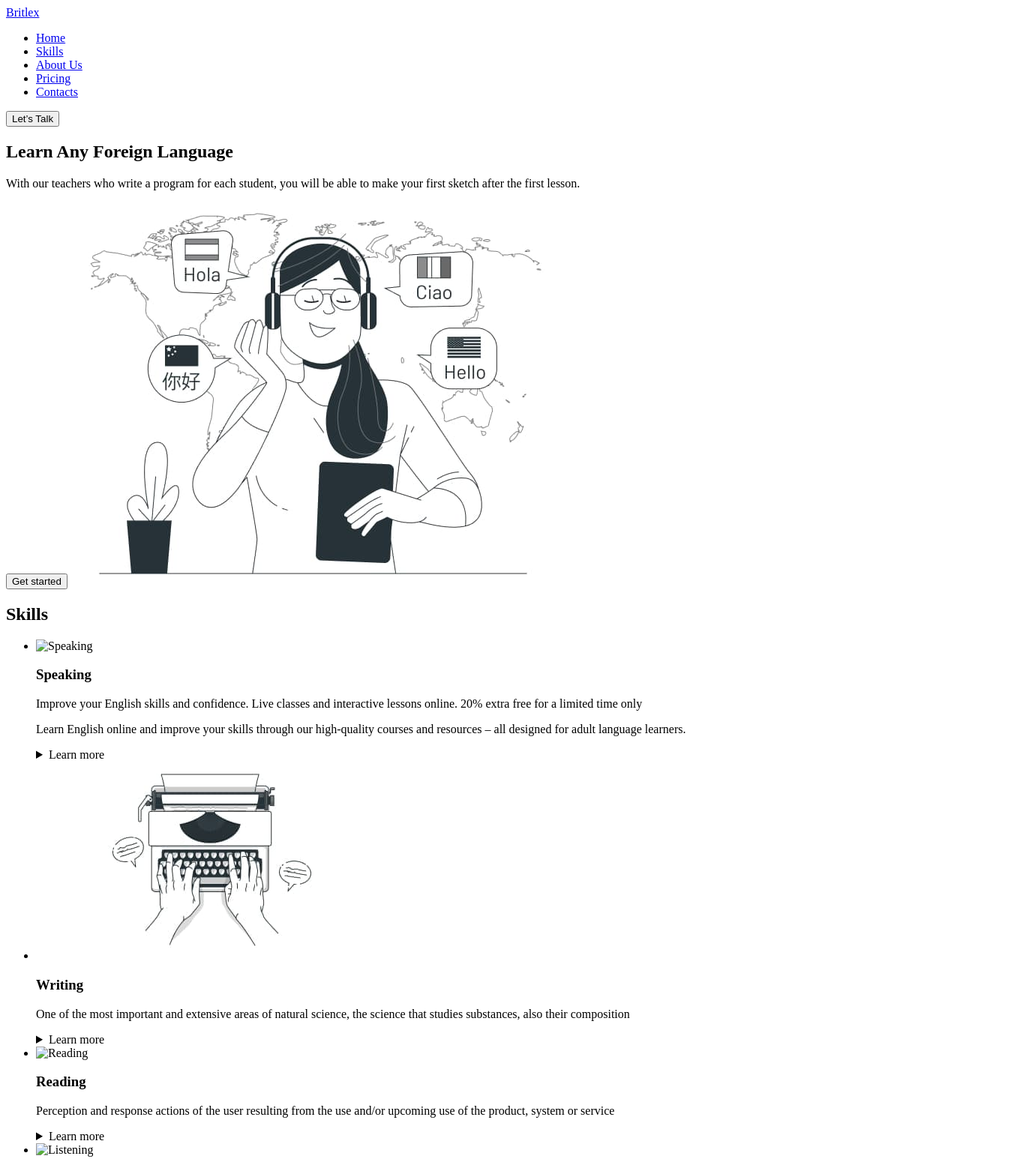
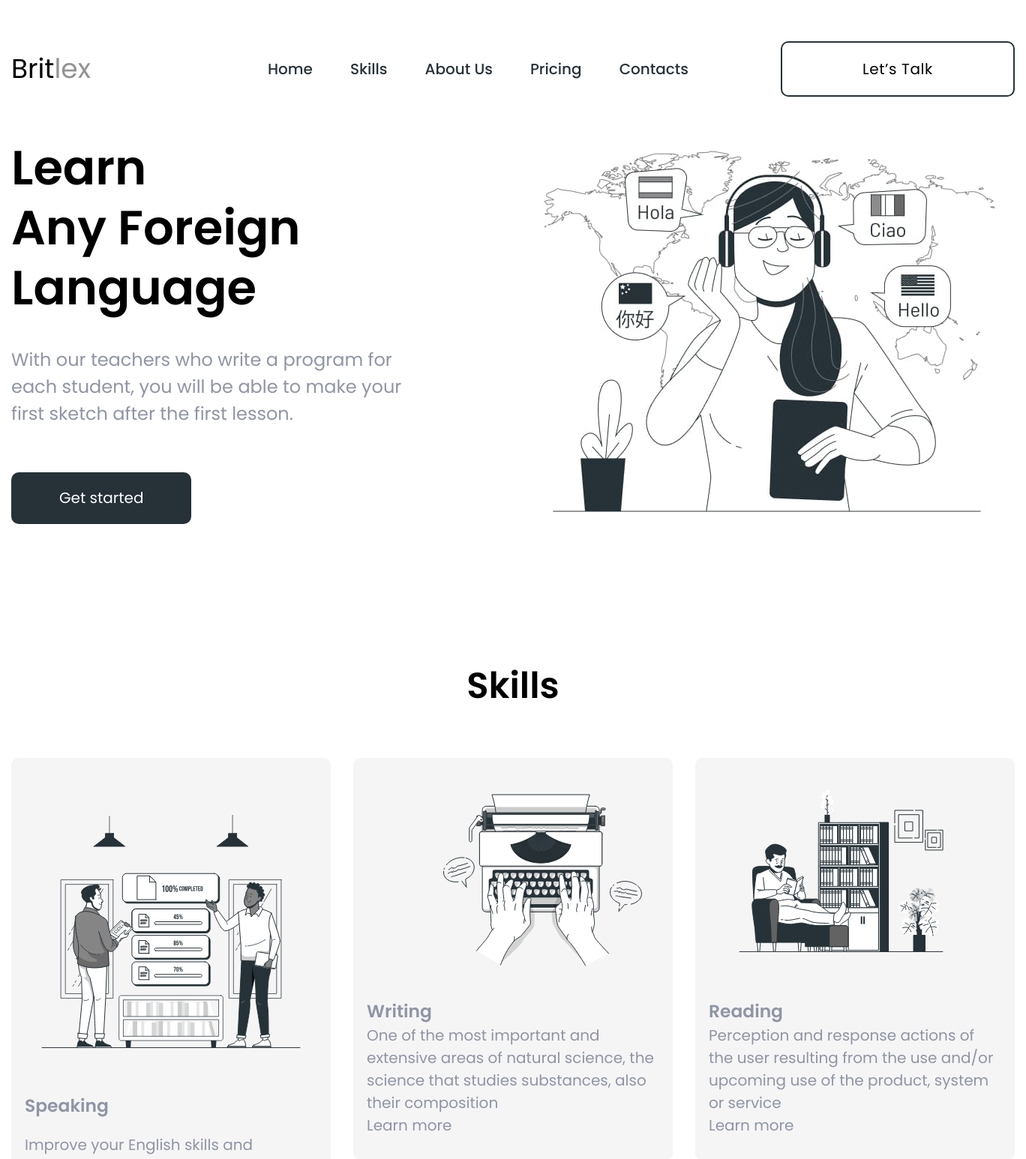
Before and after one commit to anette1983/Britlex, a plain HTML site: page index.html in a window 1280 px wide. Shown: the top 1546 px of the page at 75% size, 1368 px wide, since content can reach past the window. Drawn offline with nearby package versions, Linux system fonts and the light colour scheme.

Commit message:
added some css

```diff
--- a/css/styles.css
+++ b/css/styles.css
@@ -0,0 +1,314 @@
+
+:root {
+
+--primary-fill-color: #FFFFFF;
+--btn-fill-color: #263238;
+--primary-text-color: #8F95A5;
+--title-text-color: #000000;
+--secondary-text-color: #263238;
+--light-text-color: #FFFFFF;
+--logo-accent-color: #939393;
+--skills-fill-color: #F5F5F5;
+--pricing-span-color: #546269;
+--pricing-fill-color: #EEEEEE;
+
+--main-font:'Poppins', -apple-system,
+    BlinkMacSystemFont,
+    "Segoe UI",
+    "Oxygen",
+    "Ubuntu",
+    "Cantarell",
+    "Fira Sans",
+    "Droid Sans",
+    "Helvetica Neue",
+    sans-serif;
+}
+
+body {
+
+    font-family: var(--main-font);
+    font-style: normal;
+    font-weight: 400;
+    font-size: 20px;
+    line-height: 1.5;
+    color: var(--primary-text-color);
+    background-color: var(--primary-fill-color);
+
+
+}
+
+h1,
+h2,
+h3,
+h4,
+h5,
+h6,
+p {
+    margin: 0;
+}
+
+img {
+    display: block;
+    max-width: 100%;
+    height: auto;
+}
+
+summary {
+    list-style: none;
+}
+
+.btn {
+    padding: 0;
+    border: none;
+    cursor: pointer;
+}
+
+
+.link {
+    text-decoration: none;
+    color: inherit;
+}
+
+.list {
+    list-style: none;
+    margin: 0;
+    padding: 0;
+}
+
+.container {
+    width: 1368px;
+    /* или 1338? паддинги отнимают размер */
+    padding: 0 15px;
+    margin-left: auto;
+    margin-right: auto;
+}
+
+.header {
+    padding-top: 55px;
+    padding-bottom: 55px;
+}
+
+.position {
+    display: flex;
+    align-items: center;
+    justify-content: space-between;
+}
+
+.header-nav {
+    display: flex;
+    align-items: center;
+
+}
+
+.logo {
+
+    display: block;
+    margin-right: 236px;
+    font-family: inherit;
+    font-size: 36px;
+    line-height: 1.5;
+
+    color: var(--title-text-color);
+}
+
+.logo-accent {
+    color: var(--logo-accent-color);
+}
+
+.nav-list {
+    display: flex;
+}
+
+.nav-item:not(:last-child) {
+    margin-right: 50px;
+}
+
+.nav-link {
+    display: block;
+    padding: 20px 0;
+    font-weight: 500;
+    font-size: 20px;
+    line-height: 1.5;
+    color: var(--secondary-text-color);
+}
+
+.nav-btn {
+
+    display: inline-block;
+    min-width: 312px;
+    padding: 20px 56px;
+    font-family: inherit;
+    font-size: 20px;
+    line-height: 1.5;
+    letter-spacing: 0.03em;
+    /* text-align: center; */
+    color: var(--title-text-color);
+    background-color: var(--primary-fill-color);
+    border: 2px solid #263238;
+    border-radius: 10px;
+    /* чомусь розмір кнопки по висоті на 4 пікс більше, ніж в макеті... */
+
+}
+
+/* Hero styles */
+
+.hero-section {
+    padding-bottom: 180px;
+}
+
+.hero-content {
+    width: 540px;
+}
+
+.hero-title {
+    margin-bottom: 38px;
+    width: 386px;
+    font-weight: 600;
+    font-size: 64px;
+    line-height: 1.25;
+
+
+    color: #000000;
+}
+
+.hero-text {
+    width: 540px;
+    font-size: 24px;
+    line-height: 36px;
+    margin-bottom: 60px;
+}
+
+.hero-btn {
+    /* додати властивості тексту */
+    background-color: var(--btn-fill-color);
+    color: var(--light-text-color);
+    text-align: center;
+    padding: 23px 64px;
+    border-radius: 10px;
+}
+
+.hero-section .position {
+    display: flex;
+}
+
+
+.section-title {
+
+        margin-bottom: 60px;
+        font-weight: 600;
+        font-size: 48px;
+        line-height: 72px;
+        /* identical to box height */
+        text-align: center;
+
+
+        color: #000000;
+}
+.skills-list {
+    display: grid;
+    grid-template-columns: repeat(3, 1fr);
+    grid-template-rows: repeat(2, 1fr);
+    grid-column-gap: 30px;
+    grid-row-gap: 30px;
+}
+
+
+.skills-item {
+    background: #F5F5F5;
+    border-radius: 10px;
+    padding-top: 32px;
+    padding-left: 18px;
+    padding-right: 18px;
+}
+
+
+
+
+.skills-item1 {
+    grid-area: 1 / 1 / 3 / 2;
+    padding-bottom: 154px;
+}
+
+.skills-item2 {
+    grid-area: 1 / 2 / 2 / 3;
+    padding-bottom: 32px;
+}
+
+.skills-item3 {
+    grid-area: 1 / 3 / 2 / 4;
+    padding-bottom: 32px;
+}
+
+.skills-item4 {
+    grid-area: 2 / 2 / 3 / 4;
+    padding-bottom: 79px;
+}
+
+.skills-thumb {
+    margin-bottom: 24px;
+}
+
+.skills-header {
+    margin-bottom: 20px;
+}
+
+.skills-text {
+    margin-bottom: 30px;
+}
+
+
+.contact-section {
+    padding-bottom: 55px;
+}
+
+.footer {
+    padding-top: 22px;
+    padding-bottom: 77px;
+
+}
+
+.footer .logo {
+    padding-top: 23px;
+    padding-bottom: 77px;
+}
+
+.footer .container {
+    border-top: 1px solid #C4C4C4;
+}
+
+/* .footer .container::before {
+    display: block;
+    position: absolute;
+    content:"";
+    top: 0;
+    left: 0;
+    width: 100%;
+    height: 1px;
+    background-color: #C4C4C4;
+
+} */
+
+
+
+.footer-list {
+    display: flex;
+    align-items: center;
+
+}
+
+.footer-item:not(:last-child) {
+    margin-right: 80px;
+}
+
+.footer-link {
+
+    display: block;
+    padding-top: 31px;
+    padding-bottom: 86px;
+
+    font-size: 24px;
+    line-height: 1.5;
+    letter-spacing: 0.02em;
+
+
+}
--- a/index.html
+++ b/index.html
@@ -5,59 +5,85 @@
     <meta http-equiv="X-UA-Compatible" content="IE=edge" />
     <meta name="viewport" content="width= , initial-scale=1.0" />
     <title>Britlex</title>
+    <link rel="preconnect" href="https://fonts.googleapis.com" />
+    <link rel="preconnect" href="https://fonts.gstatic.com" crossorigin />
+    <link
+      href="https://fonts.googleapis.com/css2?family=Poppins:wght@400;500;600&display=swap"
+      rel="stylesheet"
+    />
+    <link
+      rel="stylesheet"
+      href="https://cdnjs.cloudflare.com/ajax/libs/modern-normalize/1.0.0/modern-normalize.min.css"
+    />
+    <link rel="stylesheet" href="./css/styles.css" />
   </head>
   <body>
-    <header>
-      <nav>
-        <a href="./index.html">Brit<span>lex</span></a>
-        <ul>
-          <li>
-            <a href="./index.html">Home</a>
+    <header class="section header">
+      <div class="container position">
+        <nav class="header-nav">
+          <a href="./index.html" class="link logo"
+            >Brit<span class="logo-accent">lex</span></a
+          >
+          <ul class="list nav-list">
+            <li class="nav-item">
+              <a href="./index.html" class="link nav-link">Home</a>
             </li>
-          <li>
-            <a href="#skills">Skills</a>
+            <li class="nav-item">
+              <a href="#skills" class="link nav-link">Skills</a>
             </li>
-          <li>
-            <a href="#about">About Us</a>
+            <li class="nav-item">
+              <a href="#about" class="link nav-link">About Us</a>
             </li>
-          <li>
-            <a href="#pricing">Pricing</a>
+            <li class="nav-item">
+              <a href="#pricing" class="link nav-link">Pricing</a>
             </li>
-          <li>
-            <a href="#contact-us">Contacts</a>
+            <li class="nav-item">
+              <a href="#contact-us" class="link nav-link">Contacts</a>
             </li>
           </ul>
         </nav>
-      <button type="button">Let’s Talk</button>
+        <button type="button" class="btn nav-btn">Let’s Talk</button>
+      </div>
     </header>
     <main>
-      <section>
-        <h1>Learn Any Foreign Language</h1>
-        <p>
-          With our teachers who write a program for each student, you will be
-          able to make your first sketch after the first lesson.
+      <section class="hero-section">
+        <div class="container position">
+          <div class="hero-content">
+            <h1 class="hero-title">Learn<br />Any Foreign Language</h1>
+            <p class="hero-text">
+              With our teachers who write a program for<br />each student, you
+              will be able to make your<br />first sketch after the first
+              lesson.
             </p>
-        <button type="button">Get started</button>
+            <button type="button" class="btn hero-btn">Get started</button>
+          </div>
+          <div class="hero-thumb">
             <img
               src="./img/learning-languages.jpg"
               alt="Learning language"
               width="654"
             />
+          </div>
+        </div>
       </section>
       <!-- <p><span>800</span>pupils</p> (pricing) -->
       <!-- <input type="text" placeholder="enter" />
       <button type="submit"></button> -->
       <section>
-        <h2 id="skills">Skills</h2>
-        <ul>
-          <li>
-            <img src="./img/speaking.jpg" alt="Speaking" width="390" />
-            <h3>Speaking</h3>
-            <p>
+        <div class="container">
+          <h2 id="skills" class="section-title">Skills</h2>
+          <ul class="list skills-list">
+            <li class="skills-item1 skills-item">
+              <div class="skills-thumb">
+                <img src="./img/speaking.svg" alt="Speaking" width="390" />
+              </div>
+              <h3 class="skills-header">Speaking</h3>
+              <p class="skills-text">
                 Improve your English skills and confidence. Live classes and
-              interactive lessons online. 20% extra free for a limited time only
+                interactive lessons online. 20% extra free for a limited time
+                only
               </p>
-            <p>
+              <p class="skills-text">
                 Learn English online and improve your skills through our
                 high-quality courses and resources – all designed for adult
                 language learners.
@@ -66,43 +92,50 @@
                 <summary>Learn more</summary>
                 Lorem ipsum dolor sit amet consectetur adipisicing elit.
                 Voluptatibus corporis dolorem earum odio a alias placeat. Ipsa
-              quasi reprehenderit alias quidem, obcaecati vel minus praesentium
-              illum necessitatibus. Nulla, quod eveniet!
+                quasi reprehenderit alias quidem, obcaecati vel minus
+                praesentium illum necessitatibus. Nulla, quod eveniet!
               </details>
             </li>
-          <li>
-            <img src="./img/writing.jpg" alt="Writing" width="390" />
+            <li class="skills-item2 skills-item">
+              <div class="skills-thumb">
+                <img src="./img/writing.svg" alt="Writing" width="390" />
+              </div>
               <h3>Writing</h3>
               <p>
-              One of the most important and extensive areas of natural science,
-              the science that studies substances, also their composition
+                One of the most important and extensive areas of natural
+                science, the science that studies substances, also their
+                composition
               </p>
               <details>
                 <summary>Learn more</summary>
                 Lorem ipsum dolor sit amet consectetur adipisicing elit.
                 Voluptatibus corporis dolorem earum odio a alias placeat. Ipsa
-              quasi reprehenderit alias quidem, obcaecati vel minus praesentium
-              illum necessitatibus. Nulla, quod eveniet!
+                quasi reprehenderit alias quidem, obcaecati vel minus
+                praesentium illum necessitatibus. Nulla, quod eveniet!
               </details>
             </li>
-          <li>
-            <img src="./img/reading.jpg" alt="Reading" width="390" />
+            <li class="skills-item3 skills-item">
+              <div class="skills-thumb">
+                <img src="./img/reading.svg" alt="Reading" width="390" />
+              </div>
               <h3>Reading</h3>
               <p>
-              Perception and response actions of the user resulting from the use
-              and/or upcoming use of the product, system or service
+                Perception and response actions of the user resulting from the
+                use and/or upcoming use of the product, system or service
               </p>
 
               <details>
                 <summary>Learn more</summary>
                 Lorem ipsum dolor sit amet consectetur adipisicing elit.
                 Voluptatibus corporis dolorem earum odio a alias placeat. Ipsa
-              quasi reprehenderit alias quidem, obcaecati vel minus praesentium
-              illum necessitatibus. Nulla, quod eveniet!
+                quasi reprehenderit alias quidem, obcaecati vel minus
+                praesentium illum necessitatibus. Nulla, quod eveniet!
               </details>
             </li>
-          <li>
-            <img src="./img/listening.jpg" alt="Listening" width="408" />
+            <li class="skills-item4 skills-item">
+              <div class="skills-thumb">
+                <img src="./img/listening.svg" alt="Listening" width="408" />
+              </div>
               <h3>Listening</h3>
               <p>
                 Here you can find activities to practise your listening skills.
@@ -112,22 +145,25 @@
                 <summary>Learn more</summary>
                 Lorem ipsum dolor sit amet consectetur adipisicing elit.
                 Voluptatibus corporis dolorem earum odio a alias placeat. Ipsa
-              quasi reprehenderit alias quidem, obcaecati vel minus praesentium
-              illum necessitatibus. Nulla, quod eveniet!
+                quasi reprehenderit alias quidem, obcaecati vel minus
+                praesentium illum necessitatibus. Nulla, quod eveniet!
               </details>
             </li>
           </ul>
+        </div>
       </section>
       <section>
+        <div class="container">
           <h2 id="about">About us</h2>
           <p>
             The model offers a framework for discussing problems related to the
-          user's experience, as well as possible ways and means of solving them.
-          Application development begins at the top level (strategy), where the
-          future software product is described quite abstractly from the point
-          of view of the expectations of both users and the customer.
+            user's experience, as well as possible ways and means of solving
+            them. Application development begins at the top level (strategy),
+            where the future software product is described quite abstractly from
+            the point of view of the expectations of both users and the
+            customer.
           </p>
-        <ul>
+          <ul class="list">
             <li>
               <p>800</p>
               <p>Pupils</p>
@@ -146,11 +182,13 @@
             alt="Business competition"
             width="540"
           />
+        </div>
       </section>
 
       <section>
+        <div class="container">
           <h2 id="pricing">Pricing</h2>
-        <ul>
+          <ul class="list">
             <li>
               <img src="./img/online.jpg" alt="Online" width="426" />
               <h3>Self-study online course</h3>
@@ -181,39 +219,59 @@
               <span>per month</span>
             </li>
           </ul>
+        </div>
       </section>
-      <section>
+      <section class="contact-section">
+        <div class="container">
           <h2 id="contact-us">Contact Us</h2>
           <img src="./img/contact-us.jpg" alt="Contact-Us" width="425" />
           <p>
-          Discover your current English level by taking our free online English
-          test. Sign up to our newsletter for learning tips and free resources
+            Discover your current English level by taking our free online
+            English test. Sign up to our newsletter for learning tips and free
+            resources
           </p>
           <form action="">
             <input placeholder="Enter Your E-mail" type="text" />
-          <button type="submit">Subscribe</button>
+            <button type="submit" class="btn">Subscribe</button>
           </form>
+        </div>
       </section>
     </main>
-    <footer>
-      <a href="./index.html">Brit<span>lex</span></a>
-      <ul>
-        <li>
-          <a href="" target="_blank" rel="noreferrer noopener nofollow"
+    <footer class="footer">
+      <div class="container position">
+        <a href="./index.html" class="link logo"
+          >Brit<span class="logo-accent">lex</span></a
+        >
+        <ul class="list footer-list">
+          <li class="footer-item">
+            <a
+              href=""
+              target="_blank"
+              rel="noreferrer noopener nofollow"
+              class="link footer-link"
               >Terms and Conditions</a
             >
           </li>
-        <li>
-          <a href="" target="_blank" rel="noreferrer noopener nofollow"
+          <li class="footer-item">
+            <a
+              href=""
+              target="_blank"
+              rel="noreferrer noopener nofollow"
+              class="link footer-link"
               >Privacy Policy</a
             >
           </li>
-        <li>
-          <a href="" target="_blank" rel="noreferrer noopener nofollow"
+          <li class="footer-item">
+            <a
+              href=""
+              target="_blank"
+              rel="noreferrer noopener nofollow"
+              class="link footer-link"
               >Cookie Policy</a
             >
           </li>
         </ul>
+      </div>
     </footer>
   </body>
 </html>
```
Also changed, not shown: img/listening.svg (added), img/reading.svg (added), img/speaking.svg (added), img/writing.svg (added). Lines whose indentation alone changed are shown as unchanged.
